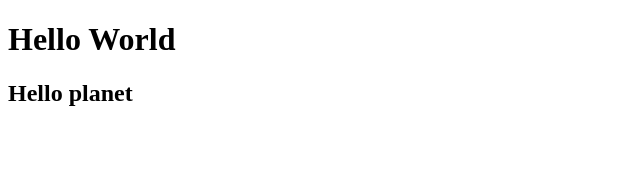
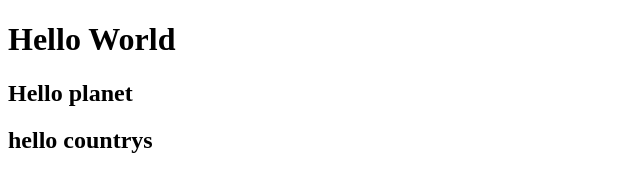
Before and after one commit to Bamz1997/js-arrays-lab, a plain HTML site: page index.html in a window 1280 px wide. Shown: the whole page, without its empty margins (0-640 px from the left). Drawn offline with Linux system fonts and the light colour scheme.

Commit message:
hello countrys

```diff
--- a/index.html
+++ b/index.html
@@ -9,6 +9,7 @@
 <body>
     <h1>Hello World</h1>
     <h2>Hello planet</h2>
+    <h2>hello countrys</h2>
 
 </body>
 </html>
```
